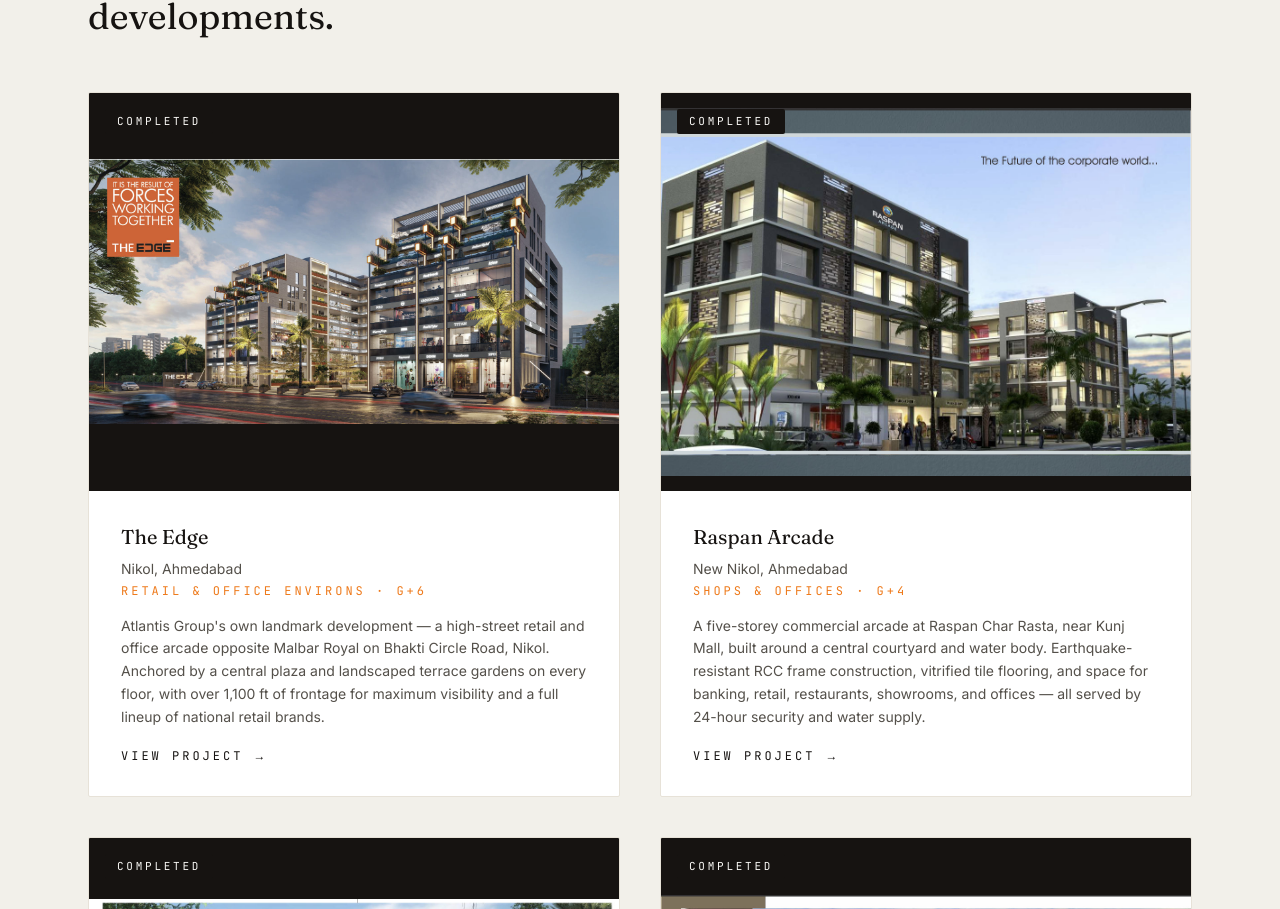
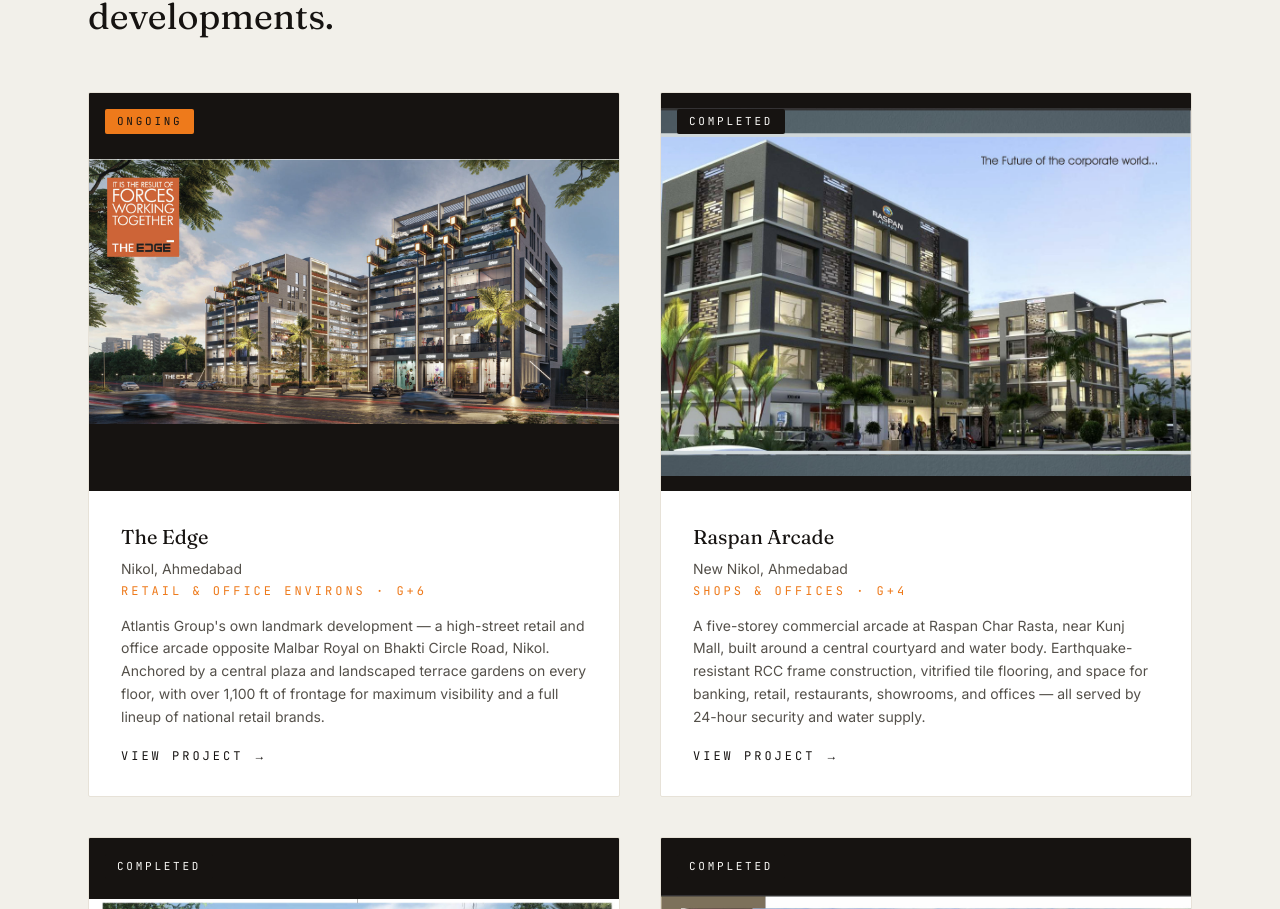
Before and after one commit to SukhadiyaDevarsh/atlantis-group, a Next.js app: page / in a window 1280 px wide. Shown: the part 1655-2564 px from the top of the page. Built offline with nearby package versions, Linux system fonts and the light colour scheme.

Commit message:
Mark The Edge as Ongoing

```diff
--- a/app/projects-data.ts
+++ b/app/projects-data.ts
@@ -16,7 +16,7 @@
   {
     slug: "the-edge",
     name: "The Edge",
-    status: "Completed",
+    status: "Ongoing",
     location: "Nikol, Ahmedabad",
     type: "Retail & Office Environs · G+6",
     copy: "Atlantis Group's own landmark development — a high-street retail and office arcade opposite Malbar Royal on Bhakti Circle Road, Nikol. Anchored by a central plaza and landscaped terrace gardens on every floor, with over 1,100 ft of frontage for maximum visibility and a full lineup of national retail brands.",
```
